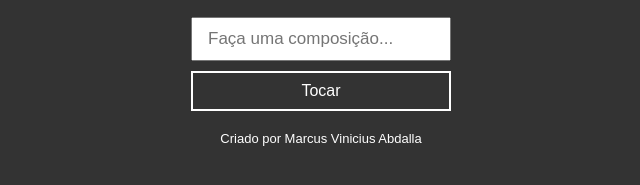
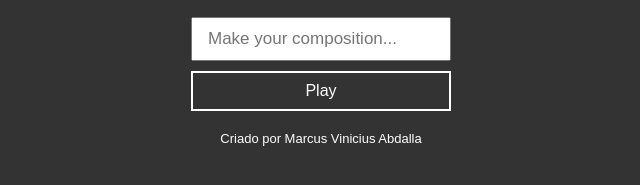
Before and after one commit to MarcusViniciusAbdalla/Battery, a plain HTML site: page index.html in a window 1280 px wide. Shown: the part 487-672 px from the top of the page, 319-959 px from the left. Drawn offline with Linux system fonts and the light colour scheme.

Commit message:
Update index.html

```diff
--- a/index.html
+++ b/index.html
@@ -24,8 +24,8 @@
         <div data-key="keyc" class="key">C</div>
     </div>
     <div class="composer">
-        <input type="text" id="input" placeholder="Faça uma composição..." />
-        <button>Tocar</button>
+        <input type="text" id="input" placeholder="Make your composition..." />
+        <button>Play</button>
     </div>
 
     <footer>Criado por Marcus Vinicius Abdalla</footer>
```
